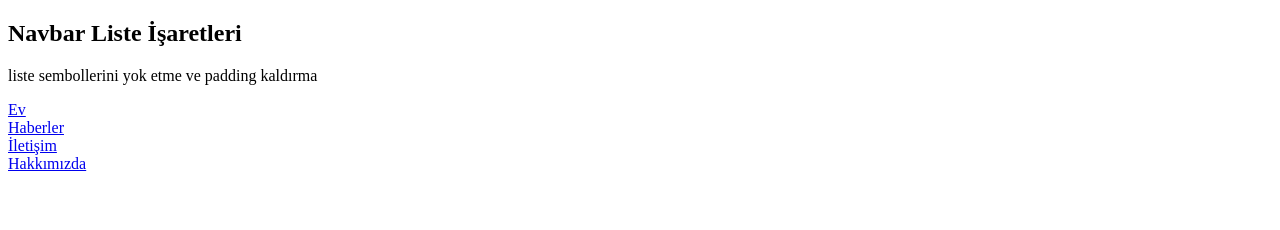
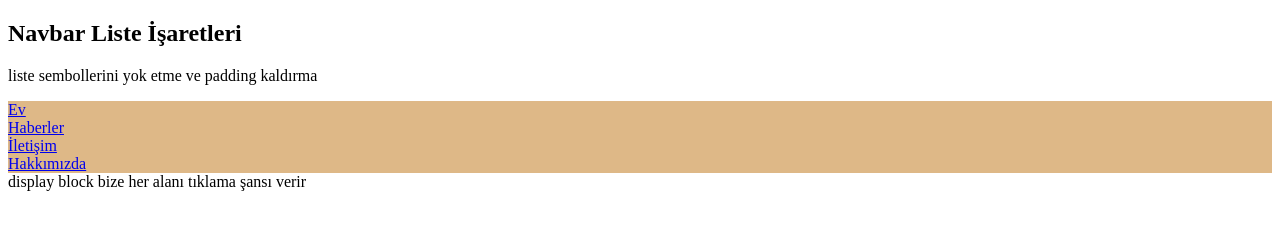
Before and after one commit to SENEMLEYLA/navbar, a plain HTML site: page index.html in a window 1280 px wide. Drawn offline with Linux system fonts and the light colour scheme.

```diff
--- a/index.html
+++ b/index.html
@@ -8,6 +8,12 @@
         ul{ list-style-type: none;
             margin: 0;
             padding: 0;
+
+        }
+        li a{
+            display: block;
+            width: 100 px;
+            background-color: burlywood;
 
         }
     </style>
@@ -23,6 +29,9 @@
             <li><a href="#hakkında">Hakkımızda</a></li>
 
         </ul>
+   display block bize her alanı tıklama şansı verir
+
     </p>
+
 </body>
 </html>
```
